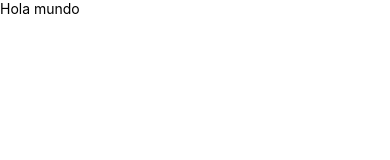
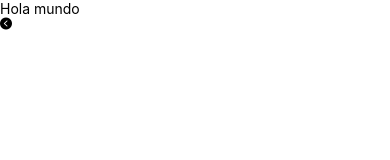
Before and after one commit to miguel-jardinez/instagram, a React Native app: screen / in a window 390 px wide. Shown: the top 160 px of the page. Built offline with nearby package versions, Linux system fonts and the light colour scheme.

Commit message:
vector icons added

```diff
--- a/App.tsx
+++ b/App.tsx
@@ -1,10 +1,12 @@
 import React from 'react';
 import {Text, SafeAreaView} from 'react-native';
+import AntDesign from 'react-native-vector-icons/AntDesign';
 
 const App = () => {
   return (
     <SafeAreaView>
       <Text>Hola mundo</Text>
+      <AntDesign name="leftcircle" />
     </SafeAreaView>
   );
 };
--- a/package.json
+++ b/package.json
@@ -10,8 +10,10 @@
     "lint": "eslint . --ext .js,.jsx,.ts,.tsx"
   },
   "dependencies": {
+    "@types/react-native-vector-icons": "^6.4.10",
     "react": "17.0.2",
-    "react-native": "0.68.1"
+    "react-native": "0.68.1",
+    "react-native-vector-icons": "^9.1.0"
   },
   "devDependencies": {
     "@babel/core": "^7.12.9",
```
Also changed, not shown: 5 other files (tests, documents, lock files or other folders).
